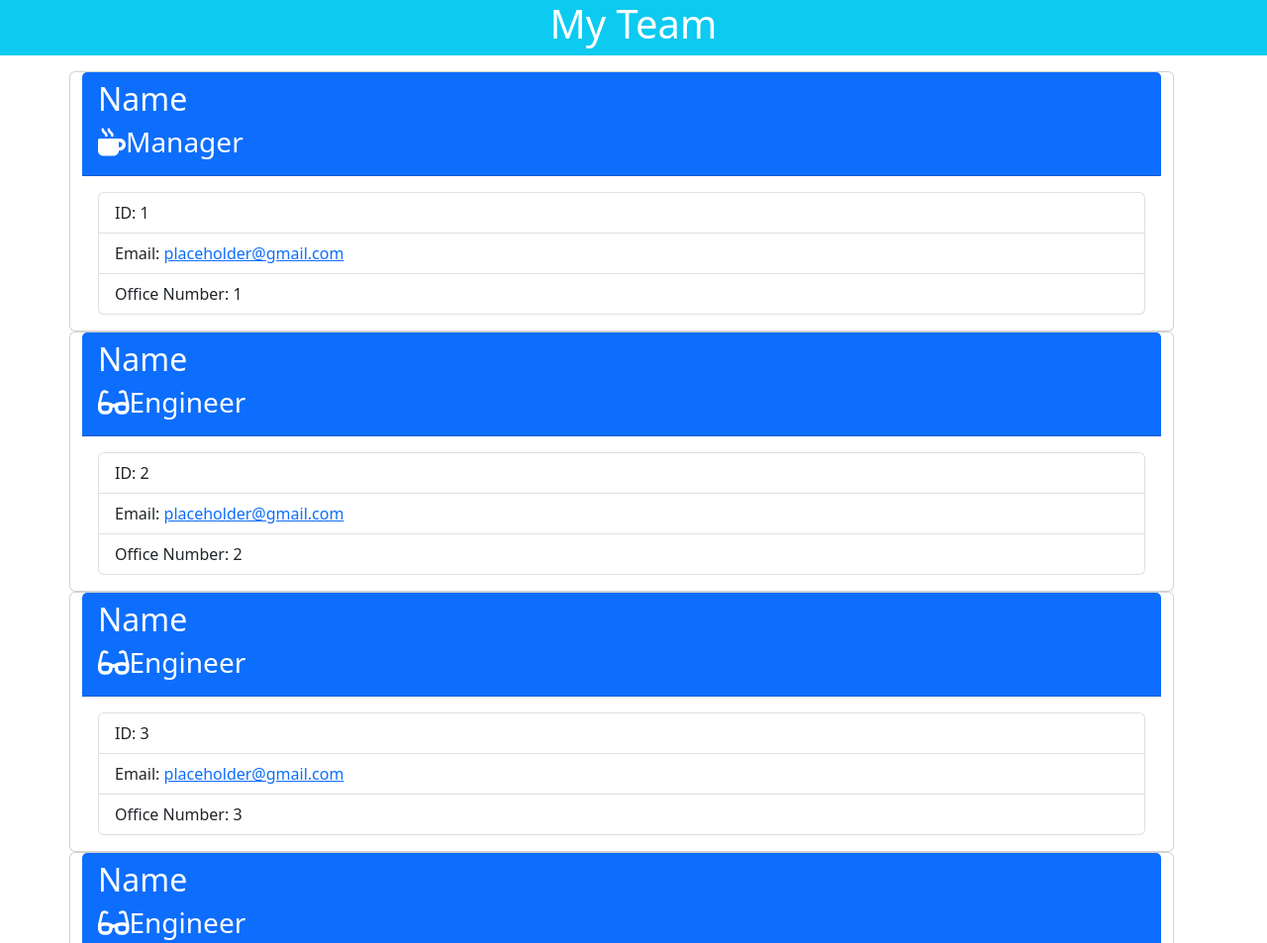
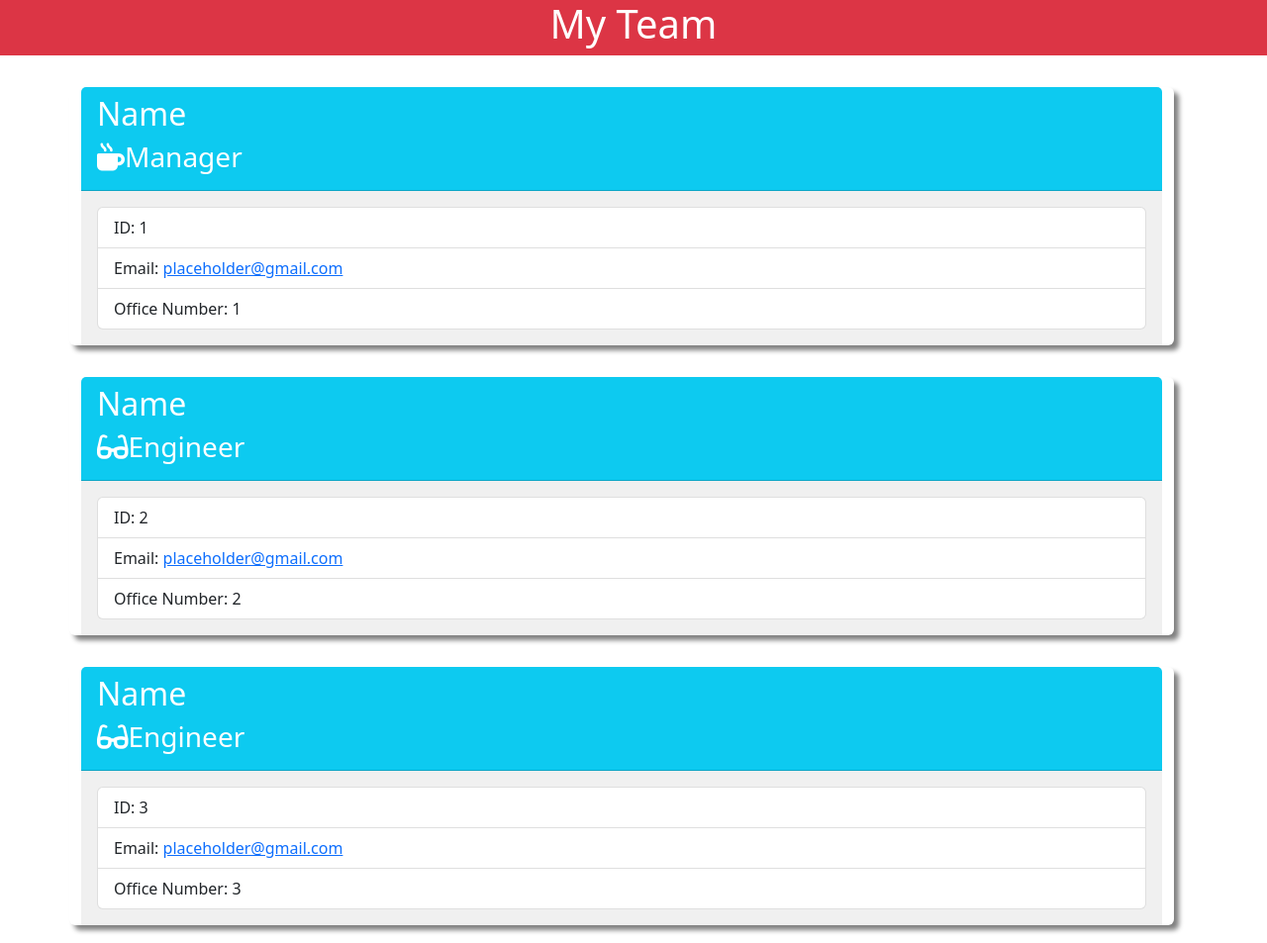
Before and after one commit to taylorterrill/10_TeamProfile_Terrill, a website: page output/team.html in a window 1280 px wide. Shown: the top 953 px of the page at 99% size. Drawn offline with nearby package versions, Linux system fonts and the light colour scheme.

Commit message:
additional styling

```diff
--- a/output/style.css
+++ b/output/style.css
@@ -0,0 +1,13 @@
+.jumbotron {
+    border-radius: 0;
+}
+
+.employee-card {
+    box-shadow: 5px 5px 5px gray;
+    margin: 1rem;
+    border: none;
+}
+
+.card-body {
+    background-color: rgb(240, 240, 240);
+}
--- a/output/team.html
+++ b/output/team.html
@@ -8,6 +8,7 @@
     <title>My Team</title>
     <link href="https://cdn.jsdelivr.net/npm/bootstrap@5.2.0/dist/css/bootstrap.min.css" rel="stylesheet"
         integrity="sha384-gH2yIJqKdNHPEq0n4Mqa/HGKIhSkIHeL5AyhkYV8i59U5AR6csBvApHHNl/vI1Bx" crossorigin="anonymous">
+    <link rel="stylesheet" href="./style.css">
     <script src="https://kit.fontawesome.com/c502137733.js"></script>
 </head>
 
@@ -15,7 +16,7 @@
     <!-- header -->
     <header class="container-fluid">
         <div class="row">
-            <div class="col-12 jumbotron mb-3 team-heading bg-info">
+            <div class="col-12 jumbotron mb-3 team-heading bg-danger">
                 <h1 class="text-center text-white">My Team</h1>
             </div>
         </div>
@@ -28,7 +29,7 @@
 
                 <!-- card 1 -->
                 <div class="card employee-card">
-                    <div class="card-header bg-primary text-white">
+                    <div class="card-header bg-info text-white">
                         <h2 class="card-title">Name</h2>
                         <h3 class="card-title"><i class="fas fa-mug-hot mr-2"></i>Manager</h3>
                     </div>
@@ -44,7 +45,7 @@
 
                 <!-- card 2 -->
                 <div class="card employee-card">
-                    <div class="card-header bg-primary text-white">
+                    <div class="card-header bg-info text-white">
                         <h2 class="card-title">Name</h2>
                         <h3 class="card-title"><i class="fas fa-glasses mr-2"></i>Engineer</h3>
                     </div>
@@ -60,7 +61,7 @@
 
                 <!-- card 3 -->
                 <div class="card employee-card">
-                    <div class="card-header bg-primary text-white">
+                    <div class="card-header bg-info text-white">
                         <h2 class="card-title">Name</h2>
                         <h3 class="card-title"><i class="fas fa-glasses mr-2"></i>Engineer</h3>
                     </div>
@@ -76,7 +77,7 @@
 
                 <!-- card 4 -->
                 <div class="card employee-card">
-                    <div class="card-header bg-primary text-white">
+                    <div class="card-header bg-info text-white">
                         <h2 class="card-title">Name</h2>
                         <h3 class="card-title"><i class="fas fa-glasses mr-2"></i>Engineer</h3>
                     </div>
@@ -92,7 +93,7 @@
 
                 <!-- card 5 -->
                 <div class="card employee-card">
-                    <div class="card-header bg-primary text-white">
+                    <div class="card-header bg-info text-white">
                         <h2 class="card-title">Name</h2>
                         <h3 class="card-title"><i class="fas fa-user-graduate mr-2"></i>Intern</h3>
                     </div>
```
